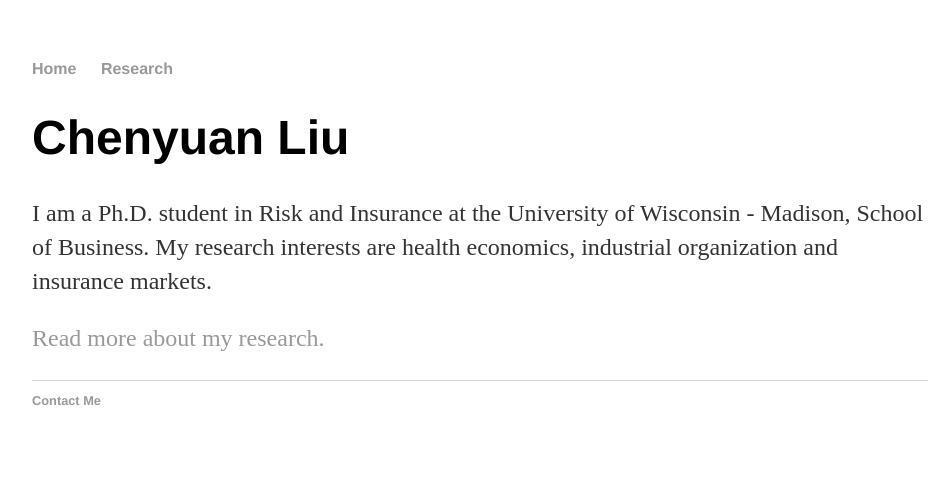
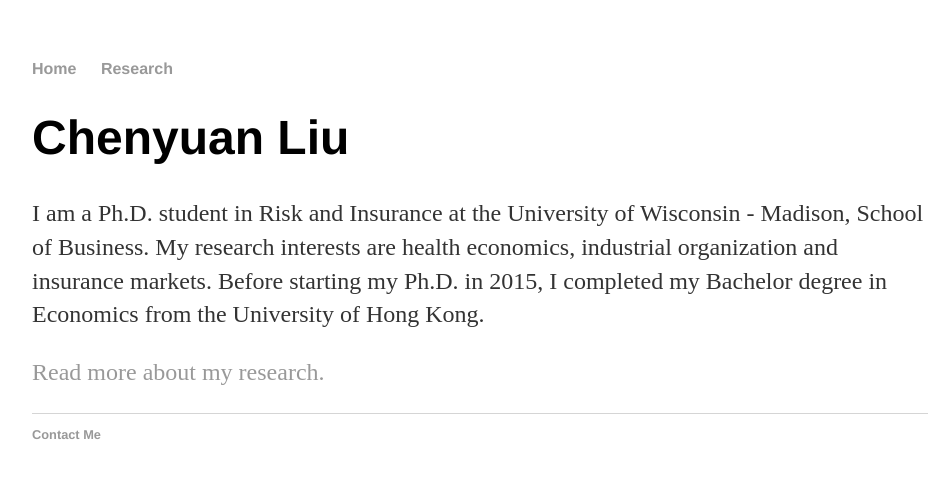
Before and after one commit to trifen/feng3hu.github.io, a Jekyll site: the page built from index.html, in a window 1280 px wide. Shown: the top 478 px of the page, without its empty margins (160-1112 px from the left). Built offline with Jekyll 4.4.1, drawn with Linux system fonts in a browser that asks for light colours.

Commit message:
Update index.html

```diff
--- a/index.html
+++ b/index.html
@@ -1,28 +1,9 @@
-<!DOCTYPE html>
-<html>
-	<head>
-		<title>Chenyuan Liu</title>
-		<!-- link to main stylesheet -->
-		<link rel="stylesheet" type="text/css" href="/css/main.css">
-	</head>
-	<body>
-		<nav>
-    		<ul>
-        		<li><a href="/">Home</a></li>
-        		<li><a href="/research">Research</a></li>
-    		</ul>
-		</nav>
-		<div class="container">
-    		<div class="blurb">
-        		<h1>Chenyuan Liu</h1>
-				<p>I am a Ph.D. student in Risk and Insurance at the University of Wisconsin - Madison, School of Business. My research interests are health economics, industrial organization and insurance markets. </a></p>
+---
+layout: default
+title: Chenyuan Liu
+---
+<div class="blurb">
+	<h1>Chenyuan Liu</h1>
+	<p>I am a Ph.D. student in Risk and Insurance at the University of Wisconsin - Madison, School of Business. My research interests are health economics, industrial organization and insurance markets. Before starting my Ph.D. in 2015, I completed my Bachelor degree in Economics from the University of Hong Kong.</a></p>
 		<p><a href="/research">Read more about my research.</a></p>
-    		</div><!-- /.blurb -->
-		</div><!-- /.container -->
-		<footer>
-    		<ul>
-        		<li><a href="mailto:chenyuan.liu@wisc.edu">Contact Me</a></li>
-			</ul>
-		</footer>
-	</body>
-</html>
+</div><!-- /.blurb -->
```
